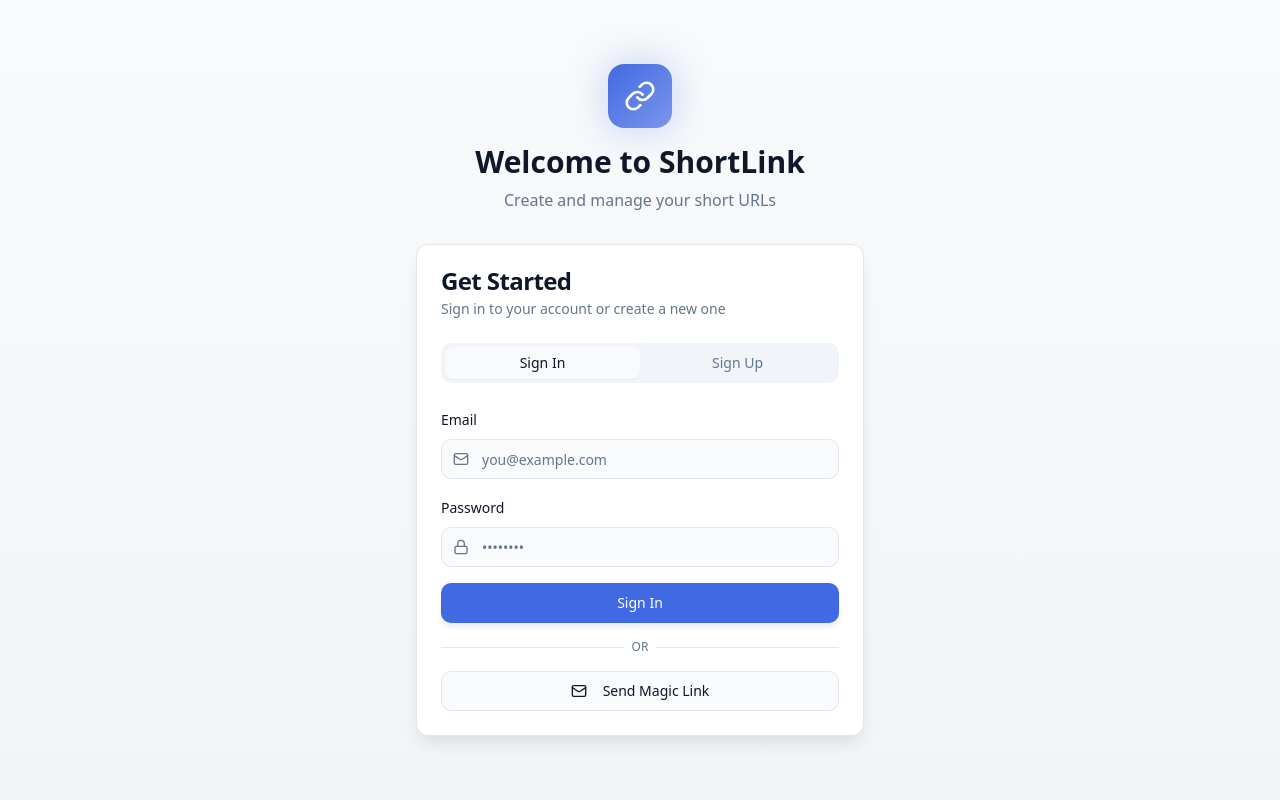
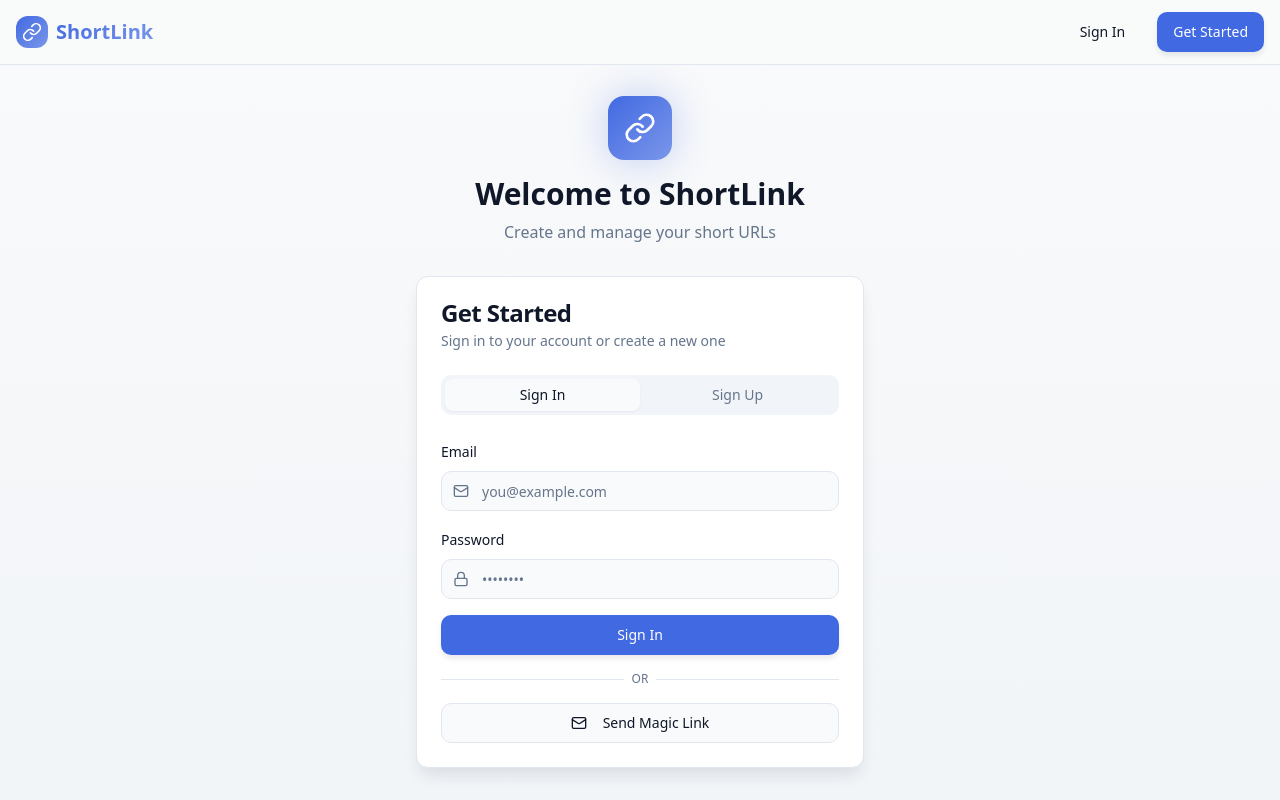
Before and after one commit to haidar038/sl2, a React (Vite) app: page /auth in a window 1280 px wide. Built offline with nearby package versions, Linux system fonts and the light colour scheme; the HTML template or start-up script is replaced by a standard one.

Commit message:
Changes to be committed: 	modified:   src/components/Navbar.tsx 	modified:   src/pages/Auth.tsx 	modified:   src/pages/Dashboard.tsx 	modified:   src/pages/NotFound.tsx

```diff
--- a/src/components/Navbar.tsx
+++ b/src/components/Navbar.tsx
@@ -5,13 +5,12 @@ import { useAuth } from "@/contexts/AuthContext";
 import { Avatar, AvatarFallback, AvatarImage } from "@/components/ui/avatar";
 import { DropdownMenu, DropdownMenuContent, DropdownMenuItem, DropdownMenuLabel, DropdownMenuSeparator, DropdownMenuTrigger } from "@/components/ui/dropdown-menu";
 
-interface NavbarProps {
-    isAuthenticated?: boolean;
-}
+export const Navbar = () => {
+    const { user, session, signOut } = useAuth();
+    const navigate = useNavigate();
 
-export const Navbar = ({ isAuthenticated = false }: NavbarProps) => {
-    const { user, signOut } = useAuth();
-    const navigate = useNavigate();
+    // Determine authentication state from the auth context
+    const isAuthenticated = !!user && !!session;
 
     const getUserInitials = () => {
         if (user?.user_metadata?.full_name) {
@@ -75,7 +74,7 @@ export const Navbar = ({ isAuthenticated = false }: NavbarProps) => {
                                     <span>Dashboard</span>
                                 </DropdownMenuItem>
                                 <DropdownMenuSeparator />
-                                <DropdownMenuItem onClick={handleLogout} className="cursor-pointer text-destructive focus:text-destructive hover:text-white">
+                                <DropdownMenuItem onClick={handleLogout} className="cursor-pointer text-destructive hover:bg-destructive hover:text-white focus:bg-destructive focus:text-white">
                                     <LogOut className="mr-2 h-4 w-4" />
                                     <span>Logout</span>
                                 </DropdownMenuItem>
--- a/src/pages/Auth.tsx
+++ b/src/pages/Auth.tsx
@@ -7,6 +7,7 @@ import { Input } from "@/components/ui/input";
 import { Label } from "@/components/ui/label";
 import { Card, CardContent, CardDescription, CardHeader, CardTitle } from "@/components/ui/card";
 import { Tabs, TabsContent, TabsList, TabsTrigger } from "@/components/ui/tabs";
+import { Navbar } from "@/components/Navbar";
 import { Link as LinkIcon, Mail, Lock, User } from "lucide-react";
 import { toast } from "sonner";
 import { z } from "zod";
@@ -142,8 +143,10 @@ export default function Auth() {
   };
 
   return (
-    <div className="min-h-screen flex items-center justify-center p-4 bg-gradient-subtle">
-      <div className="w-full max-w-md">
+    <div className="min-h-screen bg-gradient-subtle">
+      <Navbar />
+      <div className="flex items-center justify-center p-4 pt-24">
+        <div className="w-full max-w-md">
         <div className="text-center mb-8">
           <div className="inline-flex items-center justify-center w-16 h-16 rounded-2xl bg-gradient-primary mb-4 shadow-glow">
             <LinkIcon className="w-8 h-8 text-primary-foreground" />
@@ -286,6 +289,7 @@ export default function Auth() {
             </Tabs>
           </CardContent>
         </Card>
+        </div>
       </div>
     </div>
   );
--- a/src/pages/Dashboard.tsx
+++ b/src/pages/Dashboard.tsx
@@ -81,7 +81,7 @@ export default function Dashboard() {
 
   return (
     <div className="min-h-screen bg-gradient-subtle">
-      <Navbar isAuthenticated={true} />
+      <Navbar />
 
       <div className="container mx-auto px-4 pt-24 pb-12">
         <div className="max-w-6xl mx-auto">
--- a/src/pages/NotFound.tsx
+++ b/src/pages/NotFound.tsx
@@ -1,5 +1,8 @@
 import { useLocation } from "react-router-dom";
 import { useEffect } from "react";
+import { Navbar } from "@/components/Navbar";
+import { Button } from "@/components/ui/button";
+import { Home } from "lucide-react";
 
 const NotFound = () => {
   const location = useLocation();
@@ -9,13 +12,20 @@ const NotFound = () => {
   }, [location.pathname]);
 
   return (
-    <div className="flex min-h-screen items-center justify-center bg-gray-100">
-      <div className="text-center">
-        <h1 className="mb-4 text-4xl font-bold">404</h1>
-        <p className="mb-4 text-xl text-gray-600">Oops! Page not found</p>
-        <a href="/" className="text-blue-500 underline hover:text-blue-700">
-          Return to Home
-        </a>
+    <div className="min-h-screen bg-gradient-subtle">
+      <Navbar />
+      <div className="flex items-center justify-center" style={{ minHeight: 'calc(100vh - 4rem)' }}>
+        <div className="text-center p-8">
+          <h1 className="text-8xl font-bold mb-4 bg-gradient-primary bg-clip-text text-transparent">404</h1>
+          <p className="text-2xl font-semibold mb-2">Oops! Page not found</p>
+          <p className="text-muted-foreground mb-8">The page you're looking for doesn't exist or has been moved.</p>
+          <Button asChild size="lg" className="gap-2">
+            <a href="/">
+              <Home className="w-4 h-4" />
+              Return to Home
+            </a>
+          </Button>
+        </div>
       </div>
     </div>
   );
```
